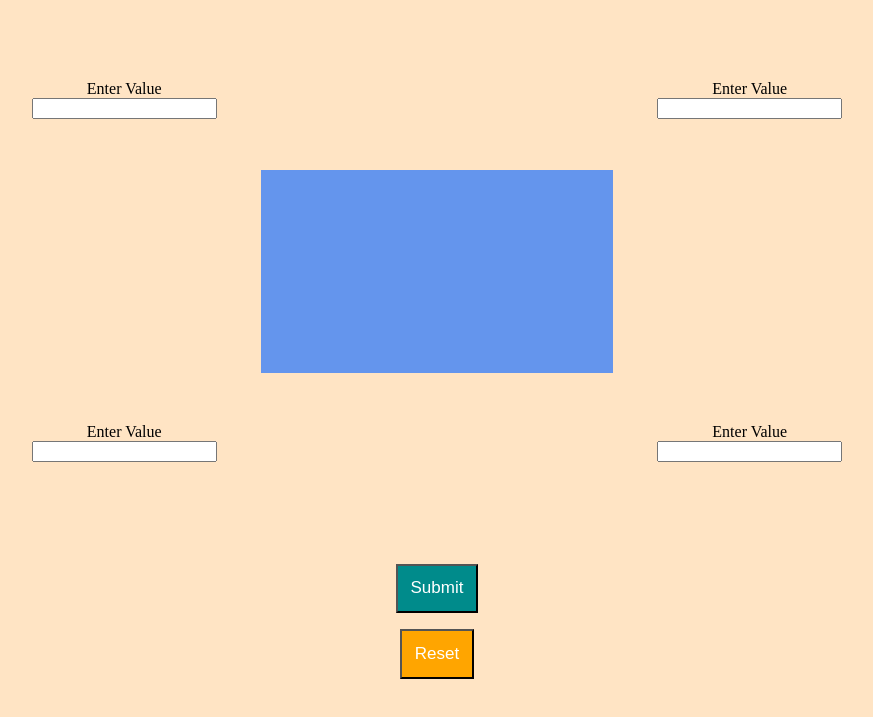
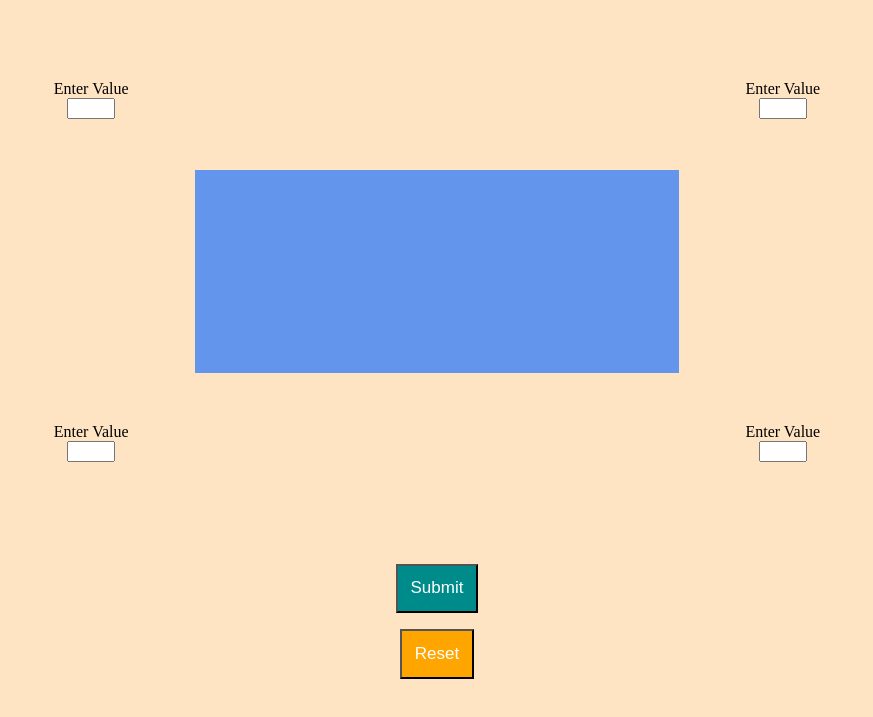
Before and after one commit to JulianEhiem/border-previewer, a plain HTML site: page index.html in a window 1280 px wide. Shown: the part 111-828 px from the top of the page, without its empty margins (203-1076 px from the left). Drawn offline with Linux system fonts and the light colour scheme.

Commit message:
resized input boxes

```diff
--- a/index.html
+++ b/index.html
@@ -15,23 +15,23 @@
         <div class="tl-box">
             <label for="topLeft">Enter Value</label>
             <br>
-            <input type="text" name = "Top-Left-field" id="topLeft">
+            <input type="text" class = "input-field" name = "Top-Left-field" id="topLeft">
         </div>
         <div class="tr-box">
             <label for="topRight">Enter Value</label>
             <br>
-            <input type="text" name = "Top-Right-field" id="topRight" >
+            <input type="text" class = "input-field" name = "Top-Right-field" id="topRight" >
         </div>
         <div class="main-box" id="mainBox"></div>
         <div class="bl-box">
             <label for="bottomLeft">Enter Value</label>
             <br>
-            <input type="text" name = "Bottom-Left-field" id="bottomLeft">
+            <input type="text" class = "input-field" name = "Bottom-Left-field" id="bottomLeft">
         </div>
         <div class="br-box">
             <label for="bottomRight">Enter Value</label>
             <br>
-            <input type="text" name = "Bottom-Right-field" id="bottomRight">
+            <input type="text" class = "input-field" name = "Bottom-Right-field" id="bottomRight">
         </div>
         <div class="submit">
             <button type="submit" id="submitBtn" class="btn">Submit</button>
--- a/style.css
+++ b/style.css
@@ -53,6 +53,9 @@ main{
     align-self: center;
     text-align: center;
 }
+.input-field {
+    width: 40px;
+}
 
 .btn {
     padding: .8rem;
```
